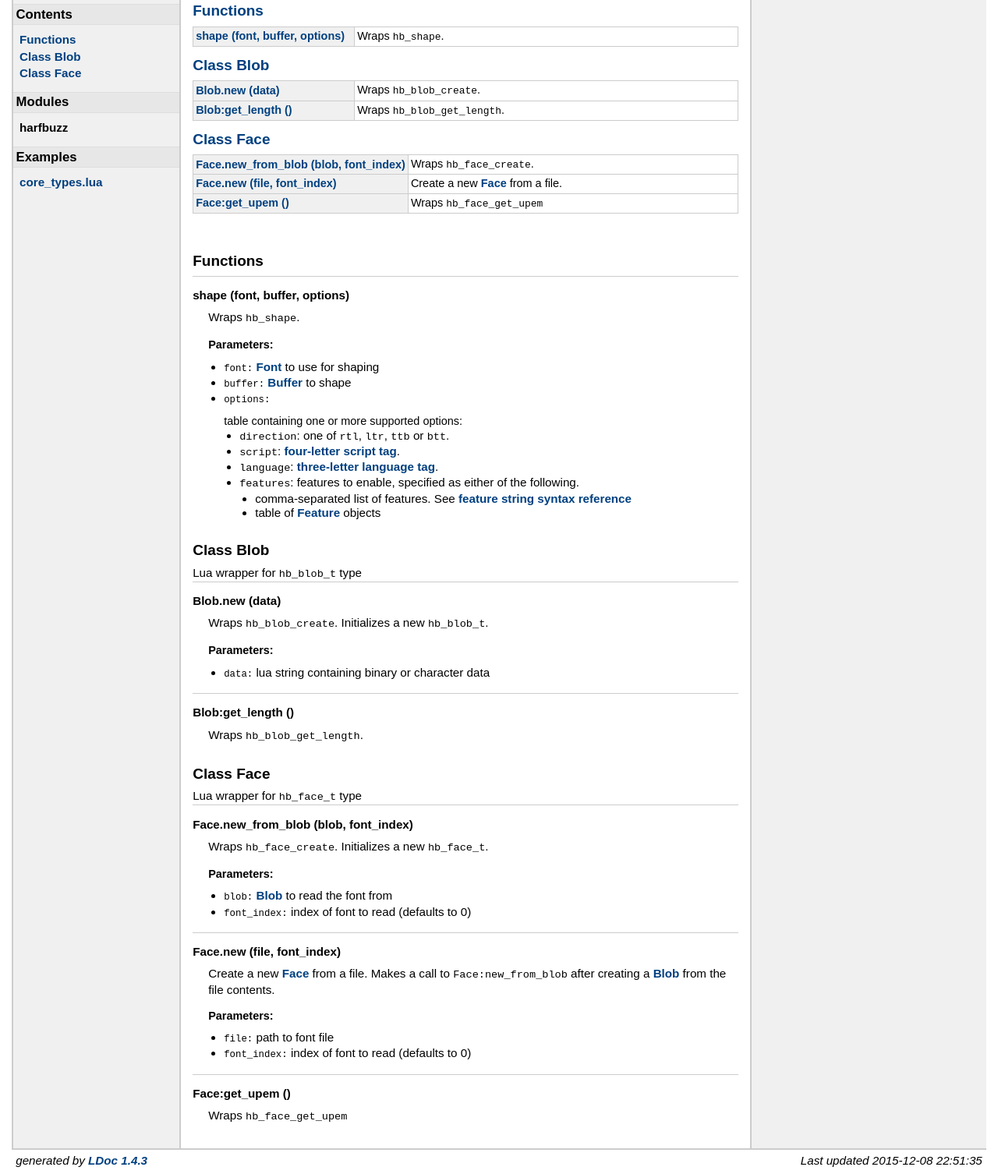
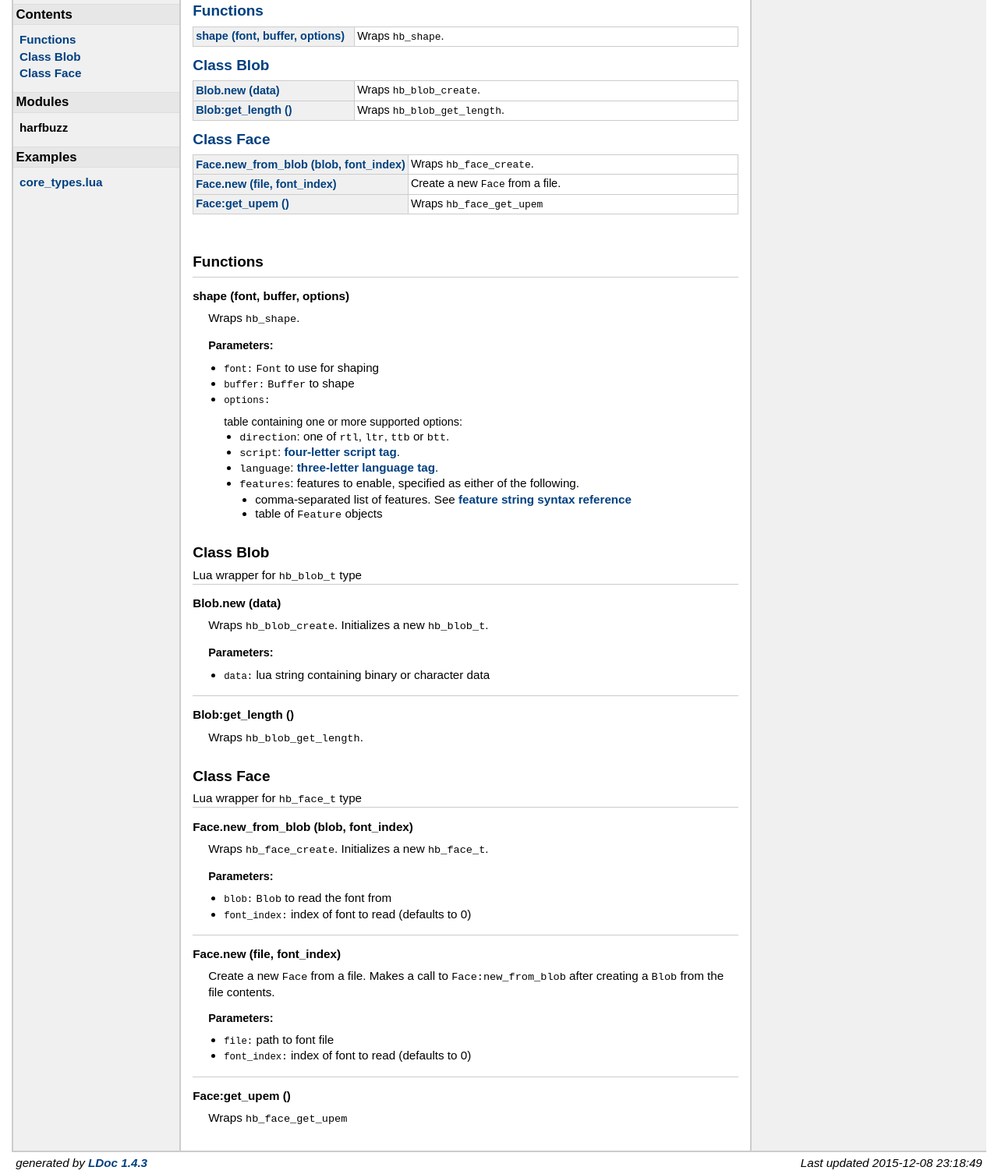
Before and after one commit to ufyTeX/luaharfbuzz, a plain HTML site: page api/index.html in a window 1280 px wide. Shown: the part 52-1558 px from the top of the page at 78% size. Drawn offline with Linux system fonts and the light colour scheme.

Commit message:
Update docs

```diff
--- a/api/index.html
+++ b/api/index.html
@@ -83,7 +83,7 @@
 	</tr>
 	<tr>
 	<td class="name" nowrap><a href="#Face.new">Face.new (file, font_index)</a></td>
-	<td class="summary">Create a new <a href="index.html#Face">Face</a> from a file.</td>
+	<td class="summary">Create a new <code>Face</code> from a file.</td>
 	</tr>
 	<tr>
 	<td class="name" nowrap><a href="#Face:get_upem">Face:get_upem ()</a></td>
@@ -109,10 +109,10 @@
     <h3>Parameters:</h3>
     <ul>
         <li><span class="parameter">font</span>
-         <a href="index.html#Font">Font</a> to use for shaping
+         <code>Font</code> to use for shaping
         </li>
         <li><span class="parameter">buffer</span>
-         <a href="index.html#Buffer">Buffer</a> to shape
+         <code>Buffer</code> to shape
         </li>
         <li><span class="parameter">options</span>
 
@@ -125,7 +125,7 @@
     <li><code>features</code>: features to enable, specified as either of the following.
     <ul>
         <li>comma-separated list of features. See <a href="https://github.com/deepakjois/luaharfbuzz/wiki/Feature-Strings">feature string syntax reference</a></li>
-        <li>table of <a href="index.html#Feature">Feature</a> objects</li>
+        <li>table of <code>Feature</code> objects</li>
     </ul></li>
 </ul>
 
@@ -198,7 +198,7 @@
     <h3>Parameters:</h3>
     <ul>
         <li><span class="parameter">blob</span>
-         <a href="index.html#Blob">Blob</a> to read the font from
+         <code>Blob</code> to read the font from
         </li>
         <li><span class="parameter">font_index</span>
          index of font to read (defaults to 0)
@@ -215,8 +215,8 @@
     <strong>Face.new (file, font_index)</strong>
     </dt>
     <dd>
-    Create a new <a href="index.html#Face">Face</a> from a file.
-  Makes a call to <code>Face:new_from_blob</code> after creating a <a href="index.html#Blob">Blob</a> from the
+    Create a new <code>Face</code> from a file.
+  Makes a call to <code>Face:new_from_blob</code> after creating a <code>Blob</code> from the
   file contents.
 
 
@@ -256,7 +256,7 @@
 </div> <!-- id="main" -->
 <div id="about">
 <i>generated by <a href="http://github.com/stevedonovan/LDoc">LDoc 1.4.3</a></i>
-<i style="float:right;">Last updated 2015-12-08 22:51:35 </i>
+<i style="float:right;">Last updated 2015-12-08 23:18:49 </i>
 </div> <!-- id="about" -->
 </div> <!-- id="container" -->
 </body>
```
Also changed, not shown: api/examples/core_types.lua.html (+1 -1 lines).
